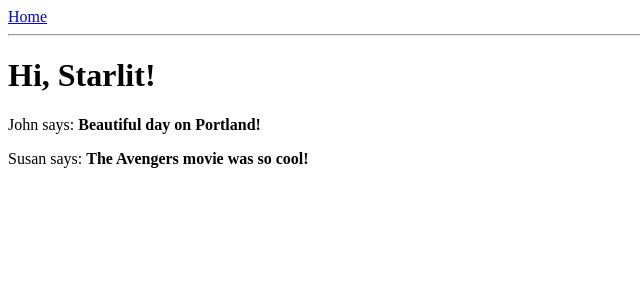
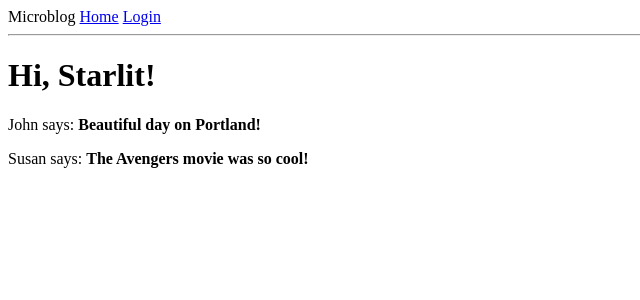
Before and after one commit to namestarlit/python, a Flask app: page / in a window 1280 px wide. Shown: the top 300 px of the page, without its empty margins (0-640 px from the left). Run offline with Flask 3, Linux system fonts and the light colour scheme.

Commit message:
Update `base.html`

```diff
--- a/0x03-Flask/microblog/models/templates/base.html
+++ b/0x03-Flask/microblog/models/templates/base.html
@@ -15,7 +15,9 @@
   <body>
     <header>
       <nav>
+        Microblog
         <a href="/index">Home</a>
+        <a href="/login">Login</a>
       </nav>
     </header>
     <hr>
```
